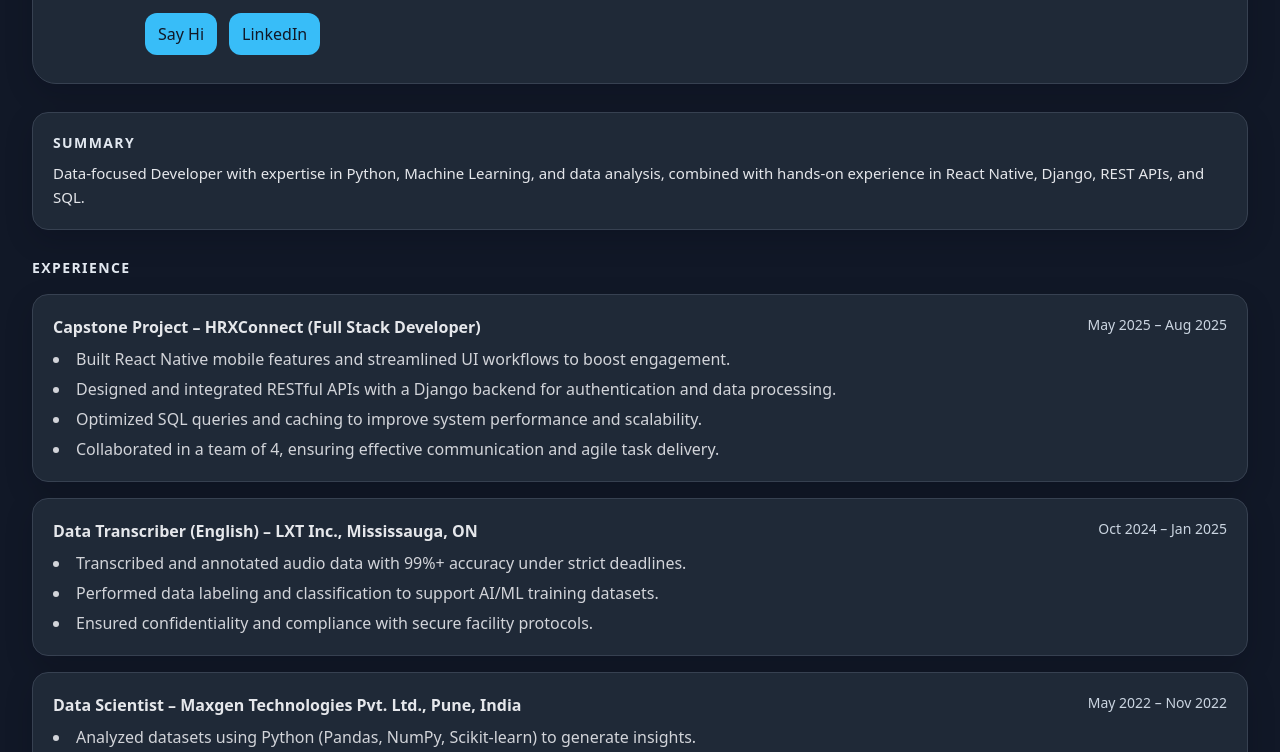
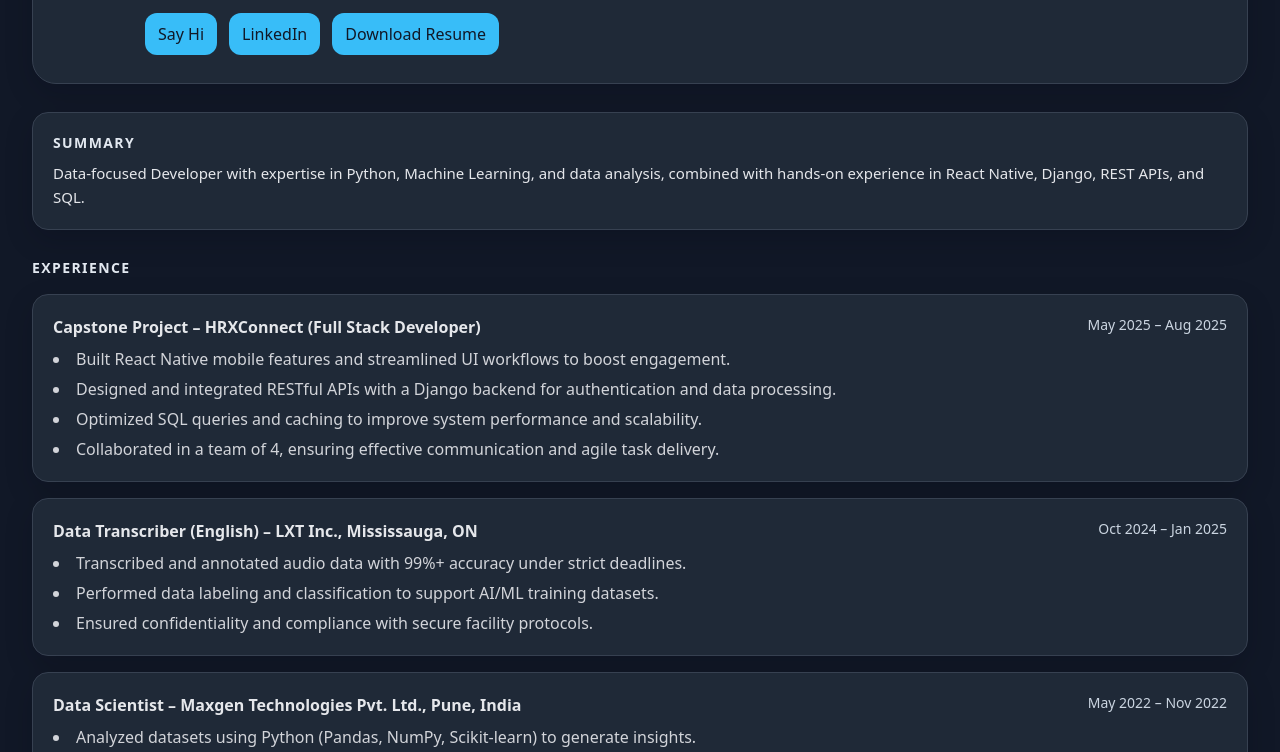
Before and after one commit to ManasPandya7/ManasPandya7.github.io, a plain HTML site: page index.html in a window 1280 px wide. Shown: the part 150-902 px from the top of the page. Drawn offline with nearby package versions, Linux system fonts and the light colour scheme.

Commit message:
updated download resume

```diff
--- a/index.html
+++ b/index.html
@@ -90,6 +90,13 @@
                class="inline-flex items-center justify-center gap-2 bg-accent hover:bg-accent/90 text-white
                       border border-transparent rounded-xl px-3 py-2 transition text-sm sm:text-base">
               LinkedIn
+            </a>
+
+            <!-- Download Resume -->
+            <a href="/ManasResumeIT.pdf" download="ManasPandya_Resume.pdf"
+              class="inline-flex items-center justify-center gap-2 bg-accent hover:bg-accent/90 text-white
+                    border border-transparent rounded-xl px-3 py-2 transition text-sm sm:text-base">
+              Download Resume
             </a>
           </div>
         </div>
```
